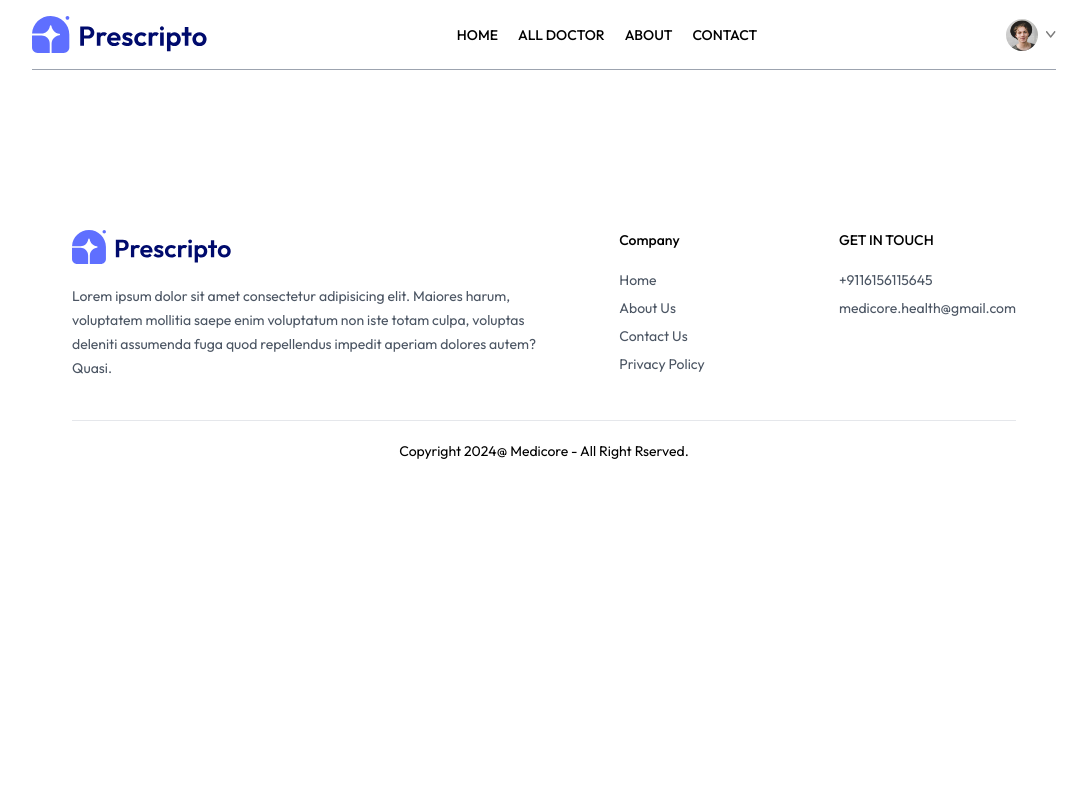
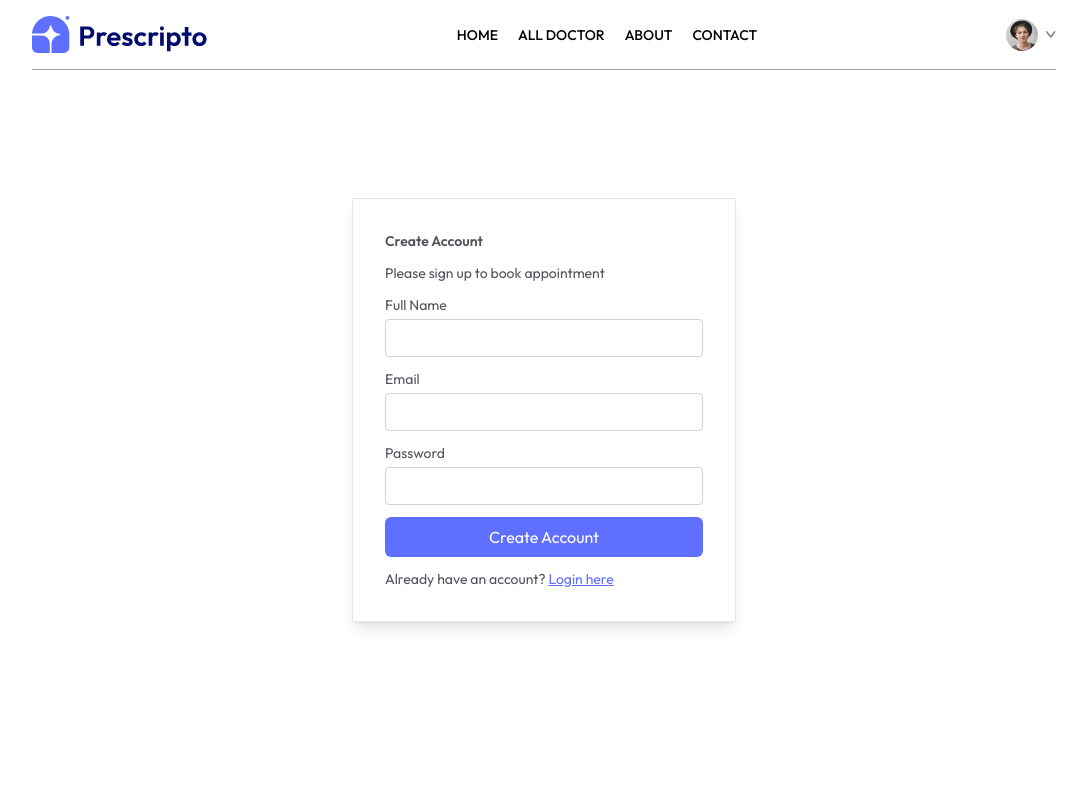
Before and after one commit to adi0422/MEDICORE, a React (Vite) app in the folder Frontend/: page /login in a window 1280 px wide. Shown: the top 800 px of the page, without its empty margins (96-1183 px from the left). Built offline with nearby package versions, Linux system fonts and the light colour scheme.

Commit message:
Designing Login Page

```diff
--- a/Frontend/src/pages/Login.jsx
+++ b/Frontend/src/pages/Login.jsx
@@ -1,10 +1,46 @@
-import React from 'react'
+import React, { useState } from 'react'
 
 const Login = () => {
+
+  const [state,setState]= useState('Sign Up')
+
+  const [email,setEmail] = useState('')
+  const [password,setPassword] = useState('')
+  const [name,setName] = useState('')
+
+  const onSubmitHandler = async (event) =>{
+    event.preventDefault()
+
+
+  }
   return (
-    <div>
+    <form className='min-h-[80vh] flex items-center'>
+      <div className='flex flex-col gap-3 m-auto items-start p-8 min-w-[340px] sm:min-w-96 border rounded-x1 text-zinc-600 text-sm shadow-lg'>
+        <p className='text-2x1 font-semibold'>{state === 'Sign Up' ? "Create Account" : "Login"}</p>
+        <p>Please {state === 'Sign Up' ? "sign up" : "log in"} to book appointment</p>
+        {
+          state === "Sign Up" && <div className='w-full'>
+          <p>Full Name</p>
+          <input className='border border-zinc-300 rounded w-full p-2 mt-1' type="text" onChange={(e)=>setName(e.target.name)} value={name} required/>
+        </div>
+        }
+        <div className='w-full'>
+          <p>Email</p>
+          <input className='border border-zinc-300 rounded w-full p-2 mt-1' type="email" onChange={(e)=>setEmail(e.target.name)} value={email} required/>
+        </div>
 
-    </div>
+        <div className='w-full'>
+          <p>Password</p>
+          <input className='border border-zinc-300 rounded w-full p-2 mt-1' type="password" onChange={(e)=>setPassword(e.target.name)} value={password} required/>
+        </div>
+        <button className='bg-primary text-white w-full py-2 rounded-md text-base'>{state === 'Sign Up' ? "Create Account" : "Login"}</button>
+        {
+          state ==="Sign Up"
+          ? <p>Already have an account? <span onClick={()=>setState('Login')} className='text-primary underline cursor-pointer'>Login here</span> </p>
+          : <p>Create an new account? <span onClick={()=>setState('Sign Up')} className='text-primary underline cursor-pointer'>click here</span></p>
+        }
+      </div>
+    </form>
   )
 }
 
```
